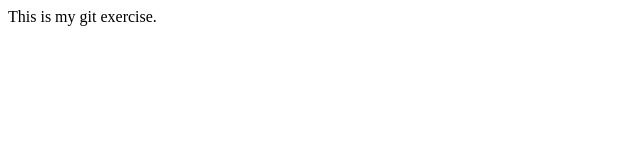
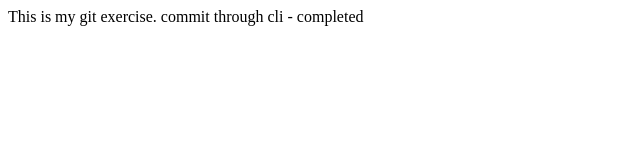
Before and after one commit to wmt-php-vishal/demo, a plain HTML site: page index.html in a window 1280 px wide. Shown: the whole page, without its empty margins (0-640 px from the left). Drawn offline with Linux system fonts and the light colour scheme.

Commit message:
another change

```diff
--- a/index.html
+++ b/index.html
@@ -6,6 +6,7 @@
 
 This is my git exercise.
 
+commit through cli - completed
 
 
 
```
